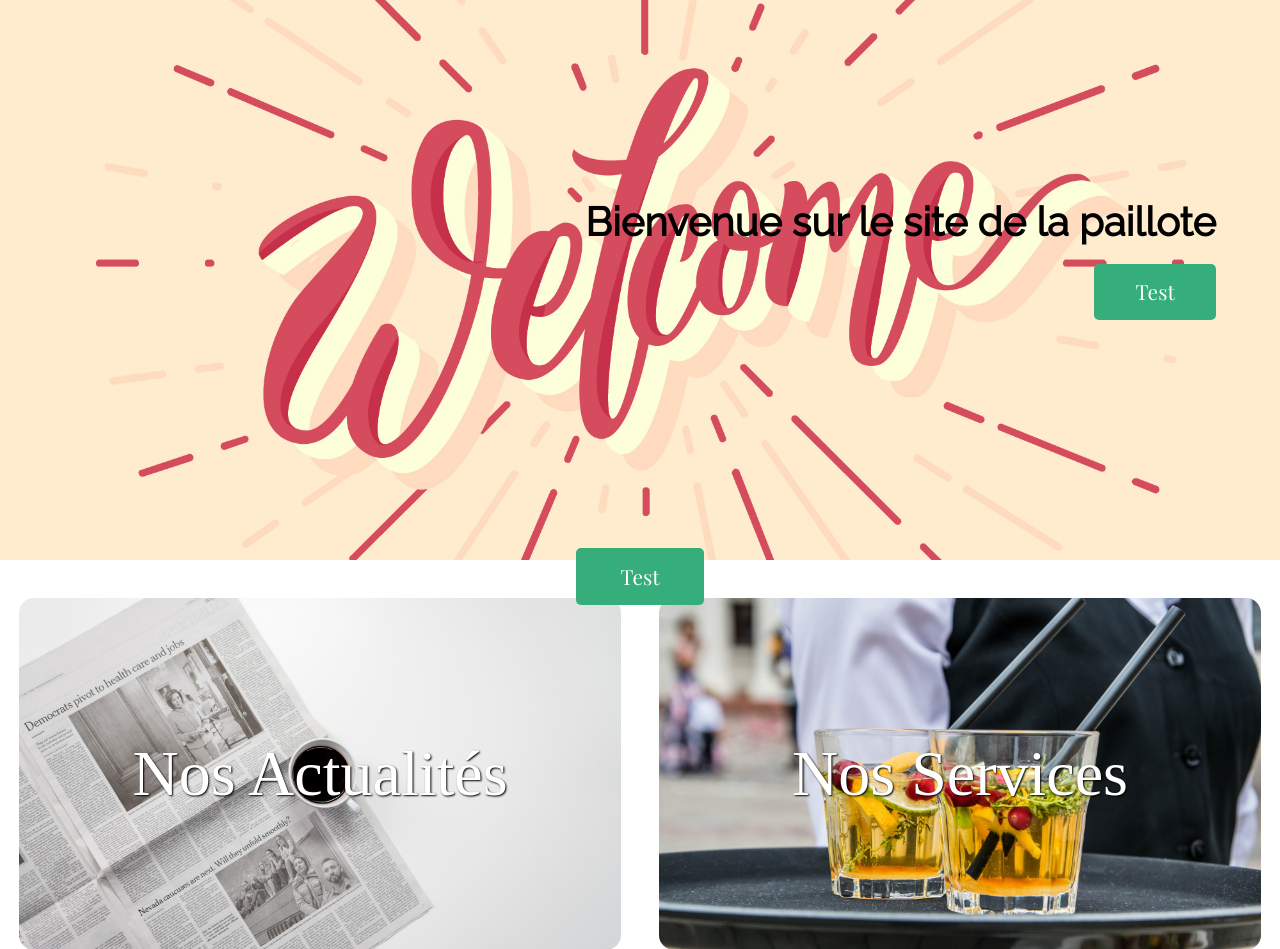
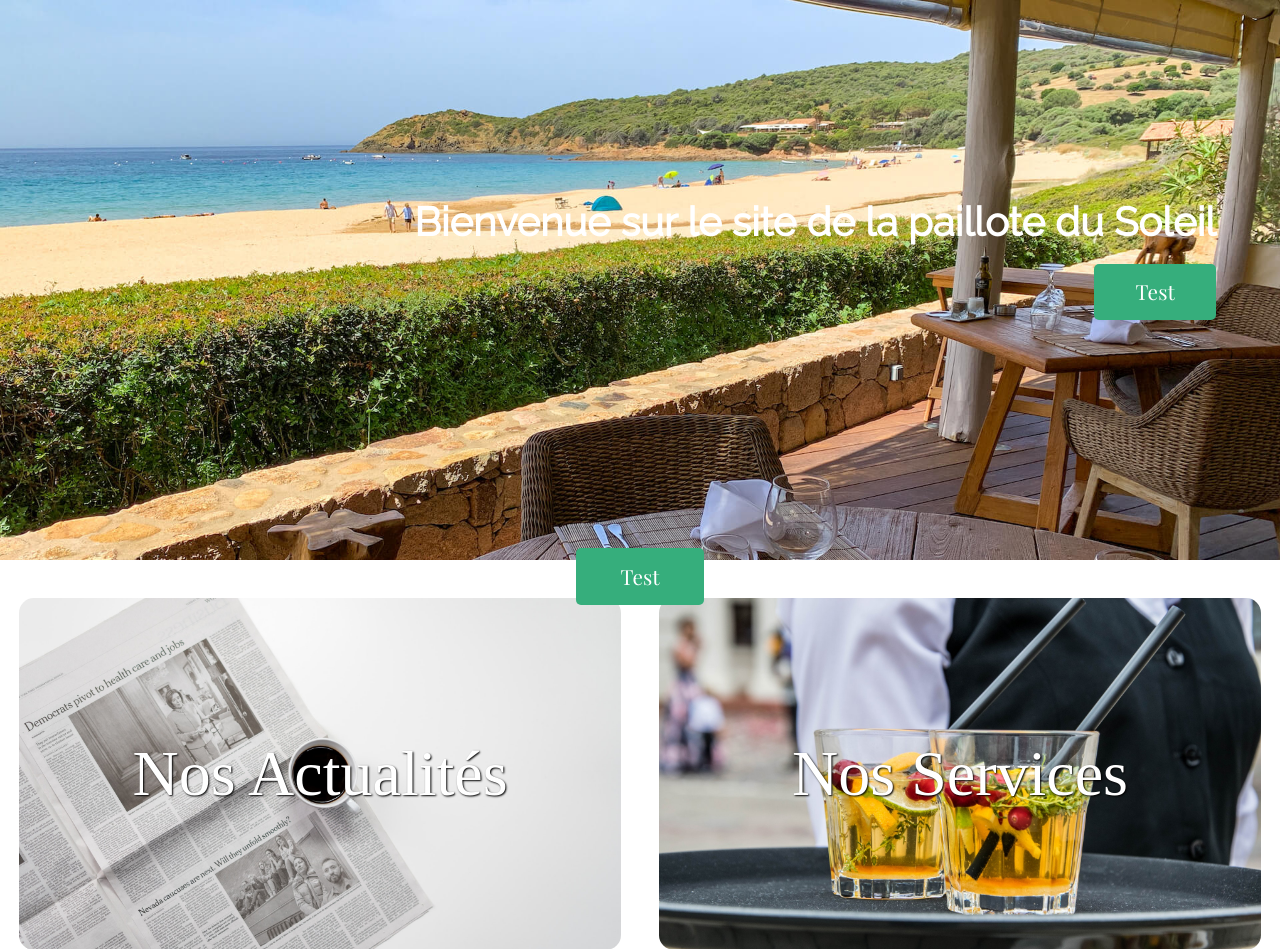
Before and after one commit to HaniLeb/main, a Symfony app: template templates/home/index.html.twig in a window 1280 px wide. Shown: the part 51-1000 px from the top of the page. Run offline with Twig, Linux system fonts and the light colour scheme; the template is opened without the code that fills it, so the values that code supplies are empty; some libraries are stand-ins or nearby versions.

Commit message:
Bannière Accueil
Changement bannière accueil

```diff
--- a/public/styles/homepage.css
+++ b/public/styles/homepage.css
@@ -8,6 +8,7 @@ main{
 
 h1{
   font-family: "Raleway";
+  color: white;
 }
 
 a{
--- a/templates/home/index.html.twig
+++ b/templates/home/index.html.twig
@@ -14,7 +14,7 @@
 {% block body %}
     <section class="hero">
         <div class="top">
-            <h1>Bienvenue sur le site de la paillote</h1>
+            <h1>Bienvenue sur le site de la paillote du Soleil</h1>
             <a {#href="{{ path('app_home') }}"#} class="link">Test</a>
         </div>
 
```
Also changed, not shown: public/img/welcome.jpg.
